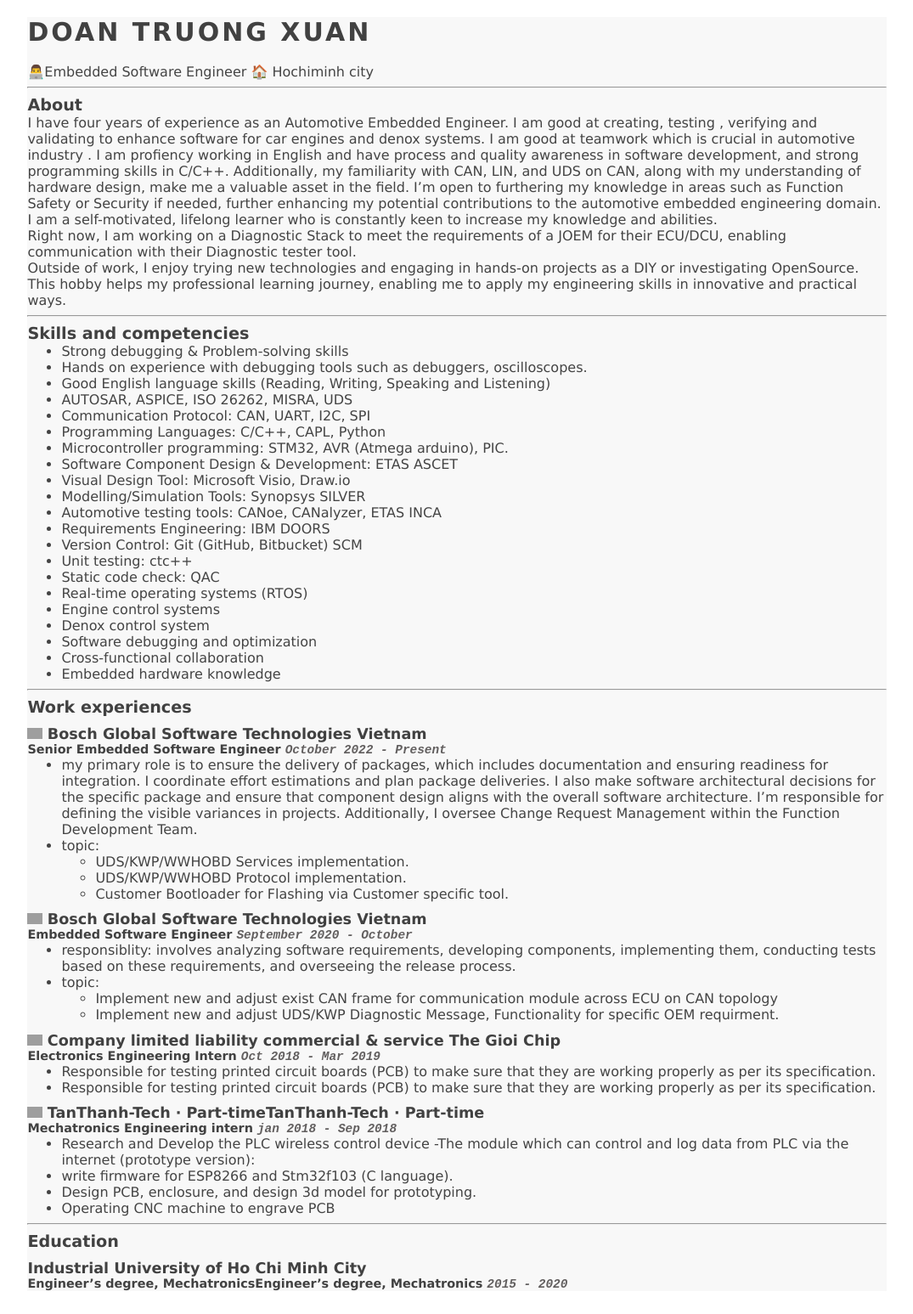
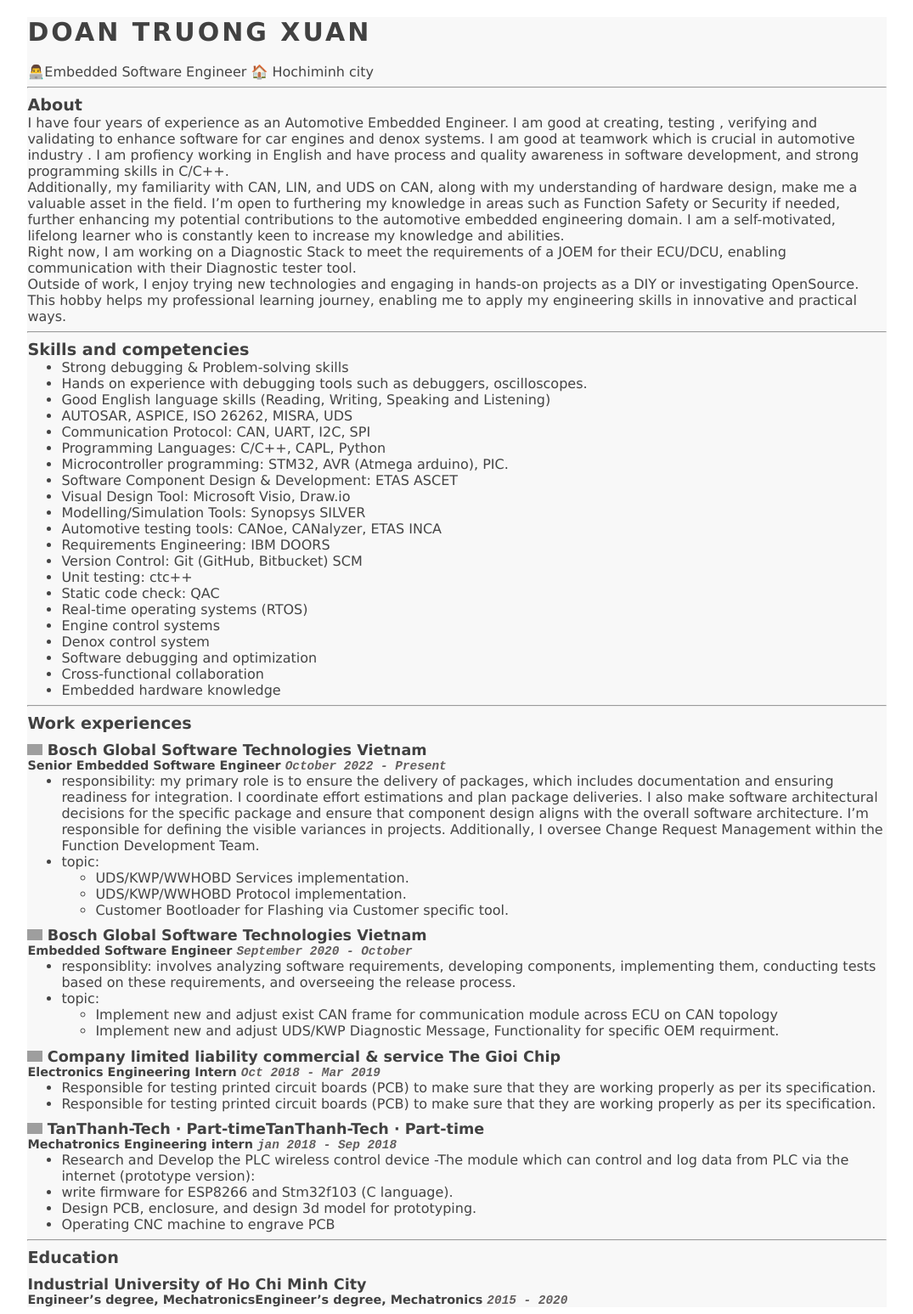
Before and after one commit to DTrXuan/my_cv, a Jekyll site: the page built from index.md, in a window 1280 px wide. Shown: the whole page at 85% size, without its empty margins (102-1177 px from the left). Built offline with Jekyll 4.4.1, drawn with Linux system fonts in a browser that asks for light colours; part of the change alters nothing that is shown; grey boxes are pictures that could not be loaded.

Commit message:
Update index.md

```diff
--- a/index.md
+++ b/index.md
@@ -10,9 +10,14 @@
 
 ## About
 
-I have four years of experience as an Automotive Embedded Engineer. I am good at creating, testing , verifying and validating to enhance software for car engines and denox systems. I am good at teamwork which is crucial in automotive industry . I am profiency working in English and have process and quality awareness in software development, and strong programming skills in C/C++. Additionally, my familiarity with CAN, LIN, and UDS on CAN, along with my understanding of hardware design, make me a valuable asset in the field. I'm open to furthering my knowledge in areas such as Function Safety or Security if needed, further enhancing my potential contributions to the automotive embedded engineering domain. I am a self-motivated, lifelong learner who is constantly keen to increase my knowledge and abilities.
+I have four years of experience as an Automotive Embedded Engineer. I am good at creating, testing , verifying and validating to enhance software for car engines and denox systems. I am good at teamwork which is crucial in automotive industry . I am profiency working in English and have process and quality awareness in software development, and strong programming skills in C/C++.
+
+
+Additionally, my familiarity with CAN, LIN, and UDS on CAN, along with my understanding of hardware design, make me a valuable asset in the field. I'm open to furthering my knowledge in areas such as Function Safety or Security if needed, further enhancing my potential contributions to the automotive embedded engineering domain. I am a self-motivated, lifelong learner who is constantly keen to increase my knowledge and abilities.
+
 
 Right now, I am working on a Diagnostic Stack to meet the requirements of a JOEM for their ECU/DCU, enabling communication with their Diagnostic tester tool.
+
 
 Outside of work, I enjoy trying new technologies and engaging in hands-on projects as a DIY or investigating OpenSource. This hobby helps my professional learning journey, enabling me to apply my engineering skills in innovative and practical ways.
 
@@ -49,7 +54,7 @@ Outside of work, I enjoy trying new technologies and engaging in hands-on projec
 ### ![icon](https://upload.wikimedia.org/wikipedia/commons/thumb/1/16/Bosch-logo.svg/433px-Bosch-logo.svg.png) Bosch Global Software Technologies Vietnam
 
 #### Senior Embedded Software Engineer `October 2022 - Present`
-- my primary role is to ensure the delivery of packages, which includes documentation and ensuring readiness for integration. I coordinate effort estimations and plan package deliveries. I also make software architectural decisions for the specific package and ensure that component design aligns with the overall software architecture. I'm responsible for defining the visible variances in projects. Additionally, I oversee Change Request Management within the Function Development Team.
+- responsibility: my primary role is to ensure the delivery of packages, which includes documentation and ensuring readiness for integration. I coordinate effort estimations and plan package deliveries. I also make software architectural decisions for the specific package and ensure that component design aligns with the overall software architecture. I'm responsible for defining the visible variances in projects. Additionally, I oversee Change Request Management within the Function Development Team.
 - topic:
   - UDS/KWP/WWHOBD Services implementation.
   - UDS/KWP/WWHOBD Protocol implementation.
```
